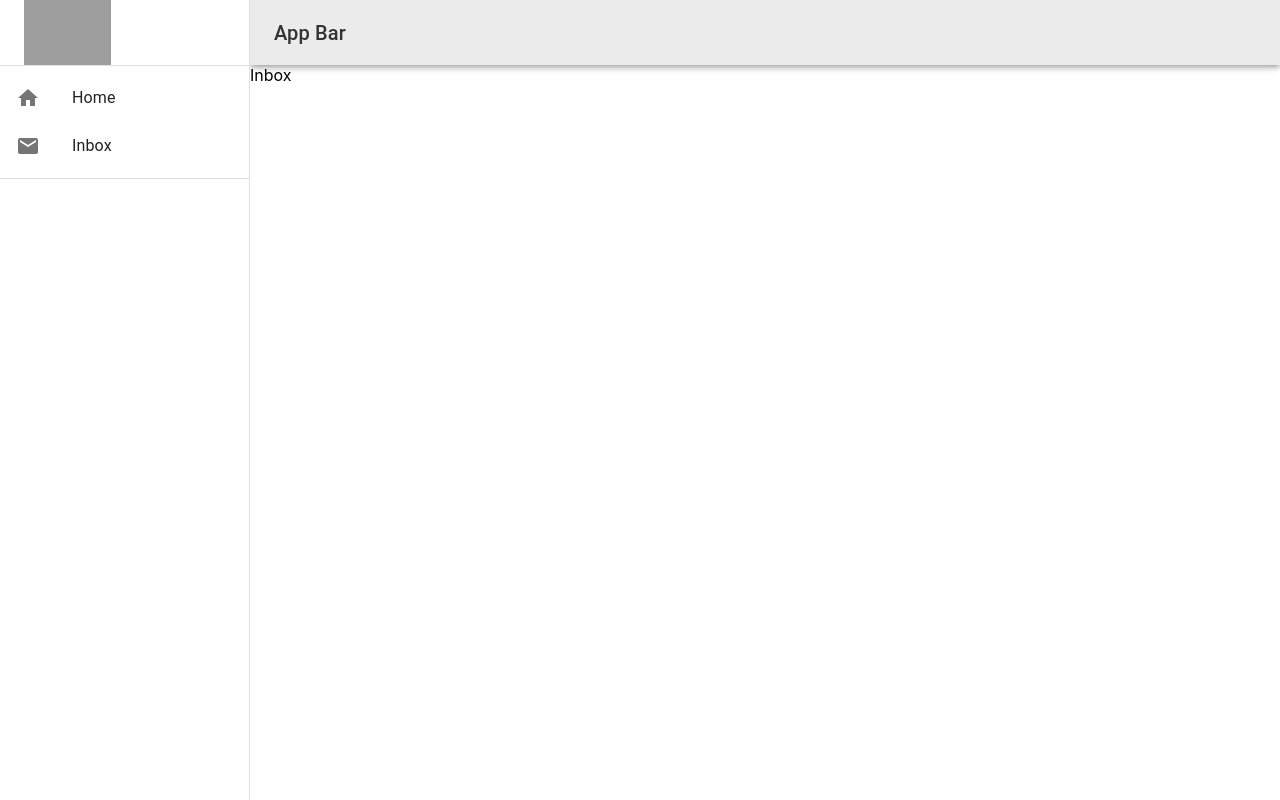
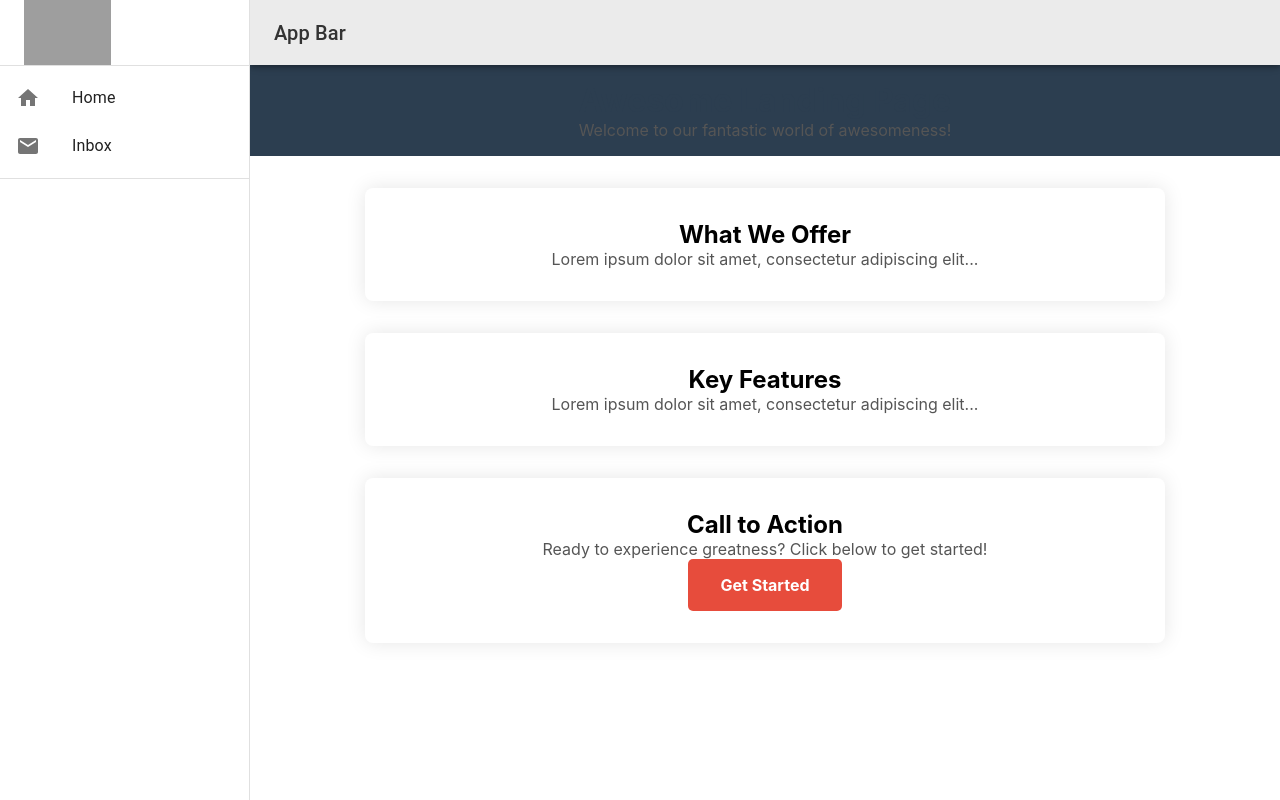
Before and after one commit to furki911/photo_upload, a React (Create React App) app: page /About in a window 1280 px wide. Built offline with nearby package versions, Linux system fonts and the light colour scheme; grey boxes are pictures that could not be loaded.

Commit message:
Added Modal Feature

```diff
--- a/package.json
+++ b/package.json
@@ -13,9 +13,11 @@
     "markerjs2": "^2.31.4",
     "react": "^18.2.0",
     "react-dom": "^18.2.0",
+    "react-draggable": "^4.4.6",
     "react-router-dom": "^6.21.1",
     "react-scripts": "5.0.1",
     "react-webcam": "^7.2.0",
+    "styled-components": "^6.1.6",
     "web-vitals": "^2.1.4"
   },
   "scripts": {
--- a/public/style.css
+++ b/public/style.css
@@ -6,7 +6,7 @@
   box-sizing: border-box;
 }
 .__markerjs2_ {
-  z-index: 99999 !important;
+  z-index: 9999999 !important;
 }
 svg[clip-rule="evenodd"] {
   display: none !important;
--- a/src/App.js
+++ b/src/App.js
@@ -1,15 +1,30 @@
-import React from "react";
+import React, { useState } from "react";
 import AppLayout from "./Layout/AppLayout/AppLayout";
 import Home from "./Pages/Home";
 import Inbox from "./Pages/Inbox";
 import { BrowserRouter as Router, Route, Routes } from "react-router-dom";
+import DraggableModal from "./Components/DraggableModal";
 
 const App = () => {
+  const [fileViewModal, setFileViewModal] = useState({ open: false });
+
+  const openFileViewModal = (file) => {
+    setFileViewModal({ open: true, file });
+  };
+
+  const closeModal = () => {
+    setFileViewModal({ open: false });
+  };
+
   return (
     <Router>
       <AppLayout>
+        <DraggableModal data={fileViewModal} onClose={closeModal} />
         <Routes>
-          <Route path="/" element={<Home />} />
+          <Route
+            path="/"
+            element={<Home openFileViewModal={openFileViewModal} />}
+          />
           <Route path="/About" exact element={<Inbox />} />
         </Routes>
       </AppLayout>
--- /dev/null
+++ b/src/Components/DraggableModal/index.js
@@ -0,0 +1,52 @@
+// DraggableModal.js
+import React, { useEffect, useState } from "react";
+import Draggable from "react-draggable";
+import ReactDOM from "react-dom";
+import { IconButton } from "@mui/material";
+import CloseIcon from "@mui/icons-material/Close";
+import "./style.css";
+
+const DraggableModal = ({ data, onClose, children }) => {
+  const [position, setPosition] = useState({ x: 0, y: 0 });
+
+  const handleDrag = (e, ui) => {
+    setPosition({ x: ui.x, y: ui.y });
+  };
+
+  return data?.open
+    ? ReactDOM.createPortal(
+        <Draggable
+          position={position}
+          onDrag={handleDrag}
+          //   onStop={handleStop}
+          bounds="body"
+        >
+          <div className="draggable-modal" onClick={(e) => e.stopPropagation()}>
+            <div className="draggable-header">
+              <p>Preview File</p>
+              <IconButton
+                onClick={() => {
+                  onClose();
+                }}
+                disableFocusRipple
+                aria-label="delete"
+                size="small"
+              >
+                <CloseIcon fontSize="small" />
+              </IconButton>
+            </div>
+            <div className="draggable-content" style={{ width: "400px" }}>
+              <img
+                style={{ width: "100%", height: "100%", maxHeight: "74vh" }}
+                alt="bill"
+                src={data?.file}
+              />
+            </div>
+          </div>
+        </Draggable>,
+        document.body
+      )
+    : null;
+};
+
+export default DraggableModal;
--- /dev/null
+++ b/src/Components/DraggableModal/style.css
@@ -0,0 +1,28 @@
+/* App.css */
+.draggable-modal {
+  position: fixed;
+  top: 20%;
+  left: 35%;
+  background-color: #ffffff;
+  z-index: 999999;
+  border: 1px solid #ddd;
+  box-shadow: 0 2px 4px rgba(0, 0, 0, 0.1);
+}
+
+.draggable-header {
+  display: flex;
+  align-items: center;
+  justify-content: space-between;
+  font-weight: 500;
+  font-size: 1.25rem;
+  line-height: 1.6;
+  letter-spacing: 0.0075em;
+  padding: 10px 1rem;
+  border-bottom: 3px solid rgb(0 0 0 / 12%);
+  cursor: move;
+  background-color: #f1f1f1;
+}
+
+.draggable-content {
+  padding: 8px;
+}
--- a/src/Components/EditFileDialog/style.css
+++ b/src/Components/EditFileDialog/style.css
@@ -5,10 +5,11 @@
   width: 100%;
   height: 100%;
   background: rgba(0, 0, 0, 0.3);
-  z-index: 9999;
+  z-index: 9999999;
   display: flex;
   justify-content: center;
   align-items: center;
+  backdrop-filter: blur(1px);
 }
 
 .DialogBackdrop .MainDialog {
--- a/src/Components/File/File.js
+++ b/src/Components/File/File.js
@@ -1,10 +1,12 @@
 import { useEffect, useMemo, useState } from "react";
+import { dataURLtoFile } from "../../Utils/Conversions";
+import { IconButton } from "@mui/material";
+import VisibilityIcon from "@mui/icons-material/Visibility";
 import PNGIcon from "../../Assets/Images/pngIcon.png";
 import JPGIcon from "../../Assets/Images/jpg.png";
-import { dataURLtoFile } from "../../Utils/Conversions";
 import "./style.css";
 
-const File = ({ data }) => {
+const File = ({ data, handleFileView }) => {
   const [currentfileDetail, setCurrentFileDetail] = useState();
 
   useEffect(() => {
@@ -40,6 +42,16 @@ const File = ({ data }) => {
         </p>
         <p className="FDStatus">Local Storage</p>
       </div>
+      <div className="FDActions">
+        <IconButton
+          size="small"
+          onClick={() => {
+            handleFileView(data);
+          }}
+        >
+          <VisibilityIcon fontSize="small" />
+        </IconButton>
+      </div>
     </div>
   );
 };
--- a/src/Components/File/style.css
+++ b/src/Components/File/style.css
@@ -18,6 +18,7 @@
   display: flex;
   flex-direction: column;
   justify-content: space-between;
+  flex: 1;
 }
 .File .FDetails .FDName {
   font-size: 1.1rem;
@@ -30,3 +31,8 @@
   font-size: 0.8rem;
   color: #00b100;
 }
+.File .FDActions {
+  display: flex;
+  justify-content: center;
+  align-items: center;
+}
--- a/src/Components/UploadFileDialog/style.css
+++ b/src/Components/UploadFileDialog/style.css
@@ -5,10 +5,11 @@
   width: 100%;
   height: 100%;
   background: rgba(0, 0, 0, 0.3);
-  z-index: 9999;
+  z-index: 9999999;
   display: flex;
   justify-content: center;
   align-items: center;
+  backdrop-filter: blur(1px);
 }
 
 .DialogBackdrop .MainDialog {
--- a/src/Layout/AppLayout/AppLayout.js
+++ b/src/Layout/AppLayout/AppLayout.js
@@ -10,7 +10,12 @@ const AppLayout = (props) => {
       </div>
       <div style={{ flex: "1", display: "flex", overflow: "hidden" }}>
         <LeftSidebar />
-        <div style={{ flex: "1", overflow: "hidden" }}>{props.children}</div>
+        <div
+          className="AppMainViewBody"
+          style={{ flex: "1", overflow: "hidden" }}
+        >
+          {props.children}
+        </div>
       </div>
     </div>
   );
--- a/src/Pages/Home/index.js
+++ b/src/Pages/Home/index.js
@@ -5,7 +5,7 @@ import File from "../../Components/File/File";
 import UploadFileDialog from "../../Components/UploadFileDialog/UploadFileDialog";
 import "./style.css";
 
-const Home = () => {
+const Home = ({ openFileViewModal }) => {
   const [isUploadOpen, setIsUploadOpen] = useState(false);
   const [selectedFile, setselectedFile] = useState();
   const [savedImages, setUploadedImages] = useState([]);
@@ -36,19 +36,26 @@ const Home = () => {
     getImages();
   }, [getImages]);
 
+  const handleFileView = useCallback(
+    (file) => {
+      openFileViewModal(file);
+    },
+    [openFileViewModal]
+  );
+
   const savedFiles = useMemo(() => {
     if (savedImages.length) {
       return (
         <>
           {savedImages.map((item, index) => (
-            <File data={item} key={index} />
+            <File data={item} handleFileView={handleFileView} key={index} />
           ))}
         </>
       );
     } else {
       return <p style={{ textAlign: "center" }}>No Uploaded Files!</p>;
     }
-  }, [savedImages]);
+  }, [handleFileView, savedImages]);
 
   //
   return (
--- a/src/Pages/Inbox/index.js
+++ b/src/Pages/Inbox/index.js
@@ -1,5 +1,72 @@
+// LandingPage.js
+import React from "react";
+import styled from "styled-components";
+
+const Header = styled.header`
+  background-color: #2c3e50;
+  color: #ecf0f1;
+  padding: 1em;
+  text-align: center;
+`;
+
+const Section = styled.section`
+  max-width: 800px;
+  margin: 2em auto;
+  padding: 2em;
+  background-color: #ffffff;
+  box-shadow: 0 0 20px rgba(0, 0, 0, 0.1);
+  border-radius: 8px;
+  text-align: center;
+`;
+
+const H1 = styled.h1`
+  color: #2c3e50;
+`;
+
+const P = styled.p`
+  color: #555;
+`;
+
+const CtaButton = styled.a`
+  display: inline-block;
+  padding: 1em 2em;
+  background-color: #e74c3c;
+  color: #ffffff;
+  text-decoration: none;
+  font-weight: bold;
+  border-radius: 5px;
+  transition: background-color 0.3s ease;
+
+  &:hover {
+    background-color: #c0392b;
+  }
+`;
+
 const Inbox = () => {
-  return <>Inbox</>;
+  return (
+    <>
+      <Header>
+        <H1>Awesome Landing Page</H1>
+        <P>Welcome to our fantastic world of awesomeness!</P>
+      </Header>
+
+      <Section>
+        <h2>What We Offer</h2>
+        <P>Lorem ipsum dolor sit amet, consectetur adipiscing elit...</P>
+      </Section>
+
+      <Section>
+        <h2>Key Features</h2>
+        <P>Lorem ipsum dolor sit amet, consectetur adipiscing elit...</P>
+      </Section>
+
+      <Section>
+        <h2>Call to Action</h2>
+        <P>Ready to experience greatness? Click below to get started!</P>
+        <CtaButton href="#cta">Get Started</CtaButton>
+      </Section>
+    </>
+  );
 };
 
 export default Inbox;
```
Also changed, not shown: 1 other file (tests, documents, lock files or other folders).
